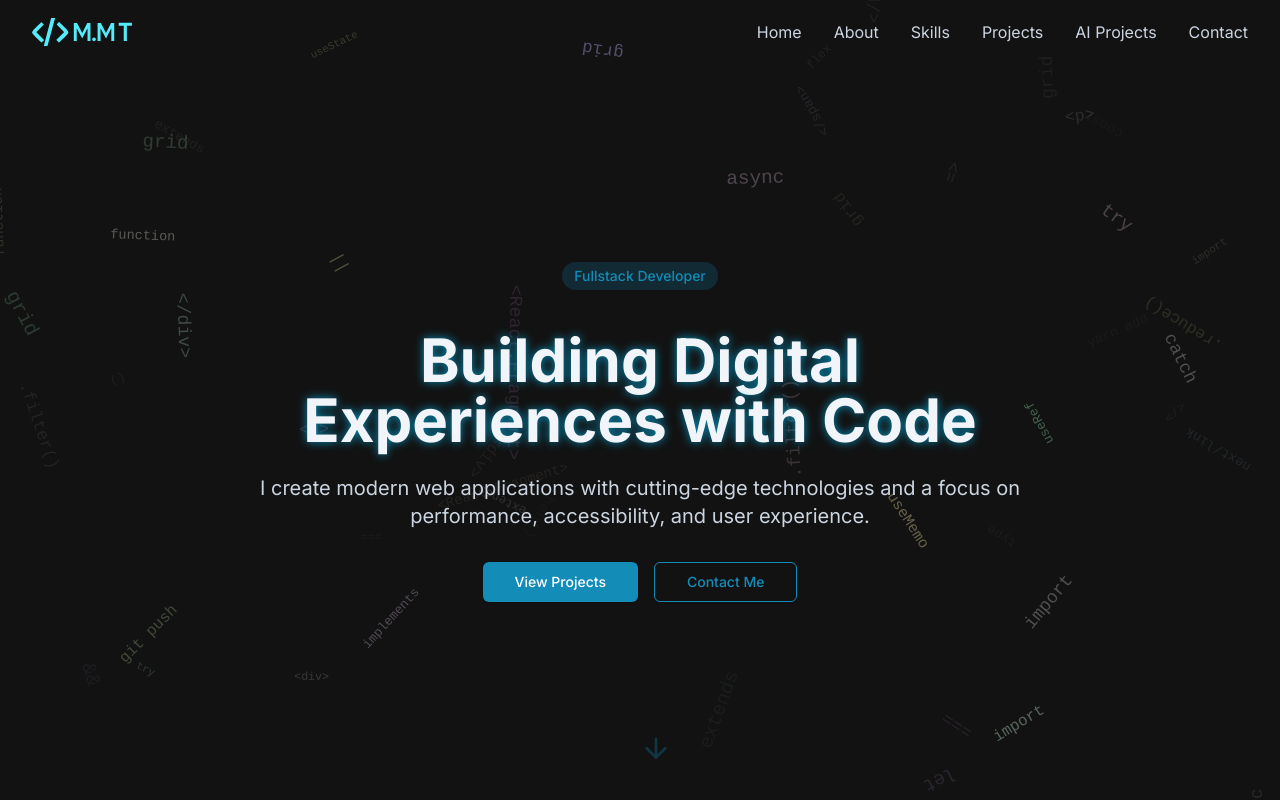
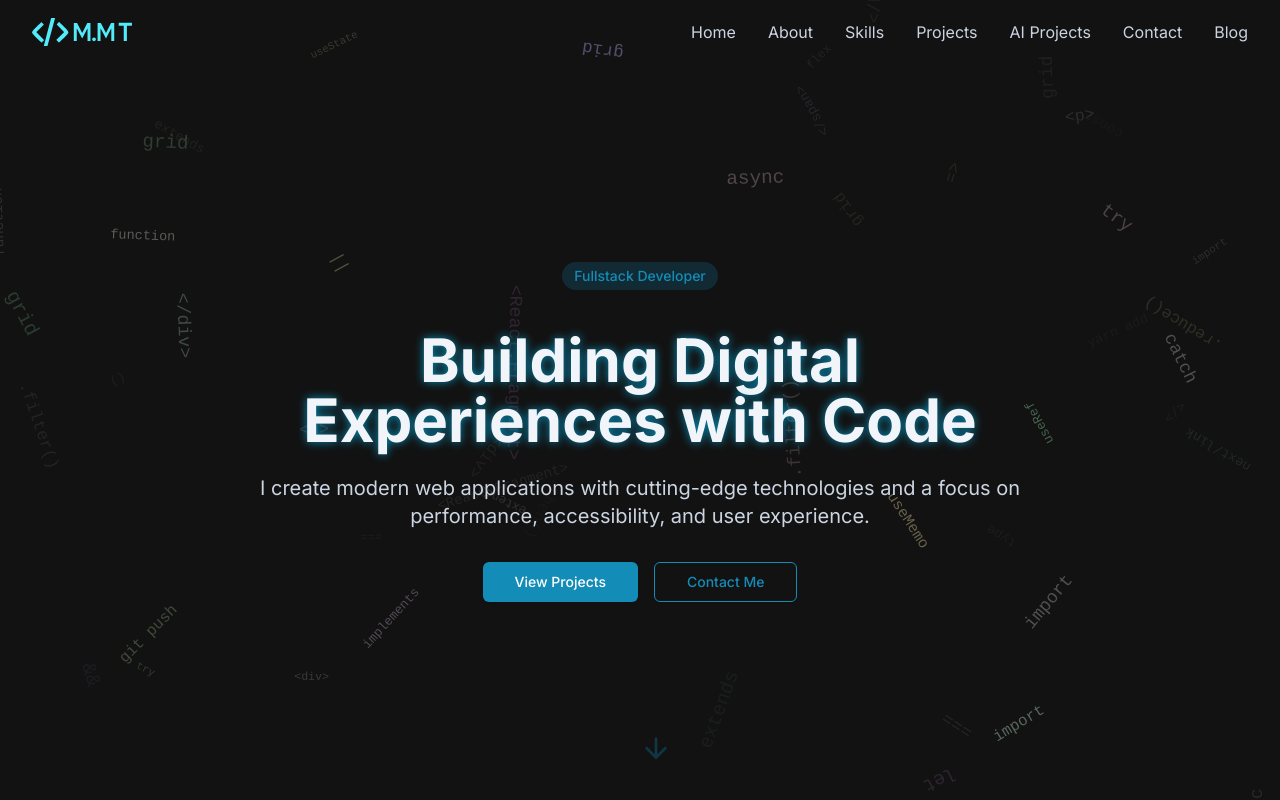
Before and after one commit to MumtazMert/portfolio, a Next.js app: page / in a window 1280 px wide. Shown: the top 800 px of the page. Built offline with nearby package versions, Linux system fonts and the light colour scheme.

Commit message:
Feat : Added Link to Blog to the header

```diff
--- a/components/navbar/navbar.tsx
+++ b/components/navbar/navbar.tsx
@@ -1,6 +1,6 @@
 'use client';
 
-import { useState, useEffect } from 'react';
+import { useEffect, useState } from 'react';
 import { Logo } from './logo';
 import { MobileMenu } from './mobile-menu';
 import { NavLinks } from './nav-links';
@@ -17,6 +17,7 @@ export const Navbar = () => {
       { href: '#projects', label: 'Projects' },
       { href: '#ai-projects', label: 'AI Projects' },
       { href: '#contact', label: 'Contact' },
+      { href: 'https://blog-v2-jet-one.vercel.app/', label: 'Blog' },
    ];
 
    useEffect(() => {
```
